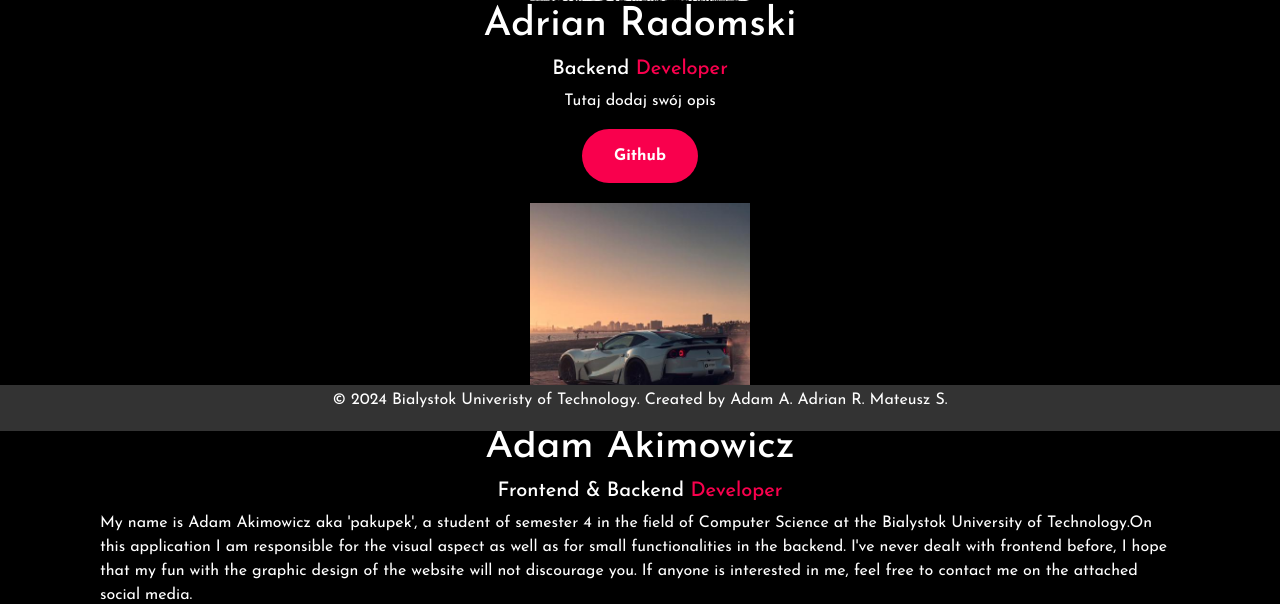
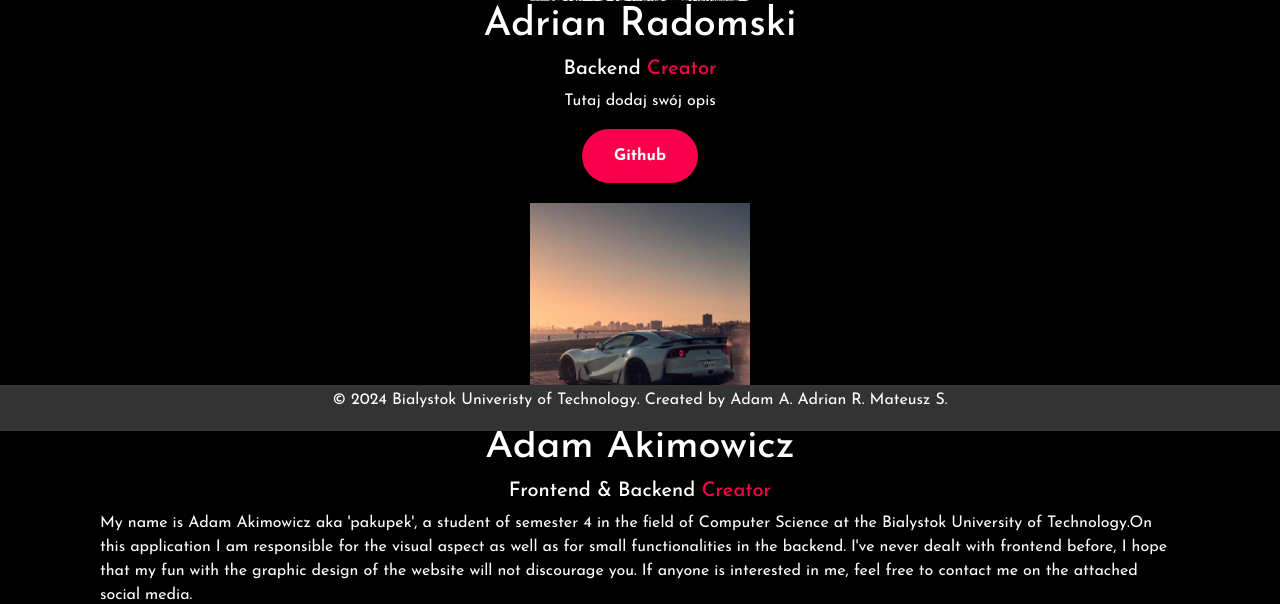
Before and after one commit to adrianapps/votingsystem, a Django app: page /about_us/ in a window 1280 px wide. Shown: the part 369-973 px from the top of the page. Run offline with Django 5.2, Linux system fonts and the light colour scheme; some libraries are stand-ins or nearby versions.

Commit message:
change 'developer' to 'creator'

```diff
--- a/election/templates/election/about_us.html
+++ b/election/templates/election/about_us.html
@@ -123,13 +123,13 @@
                 <img src="{% static 'images/afroroger.jpg' %}">
                 </div class="about-text">
                     <h1>Adrian Radomski</h1>
-                    <h5>Backend <span>Developer</span></h5>
+                    <h5>Backend <span>Creator</span></h5>
                     <p>Tutaj dodaj swój opis</p>
                     <button type="button" href="https://github.com/tempestpulse">Github</button>
                     <img src="{% static 'images/pakupek.jpg' %}">
                 </div class="about-text">
                     <h1>Adam Akimowicz</h1>
-                    <h5>Frontend & Backend <span>Developer</span></h5>
+                    <h5>Frontend & Backend <span>Creator</span></h5>
                     <p>My name is Adam Akimowicz aka 'pakupek', a student of semester 4 in the field of Computer Science at the Bialystok University of Technology.On this application I am responsible for the visual aspect as well as for small functionalities in the backend.
                         I've never dealt with frontend before, I hope that my fun with the graphic design of the website will not discourage you. If anyone is interested in me, feel free to contact me on the attached social media.
                     </p>
```
